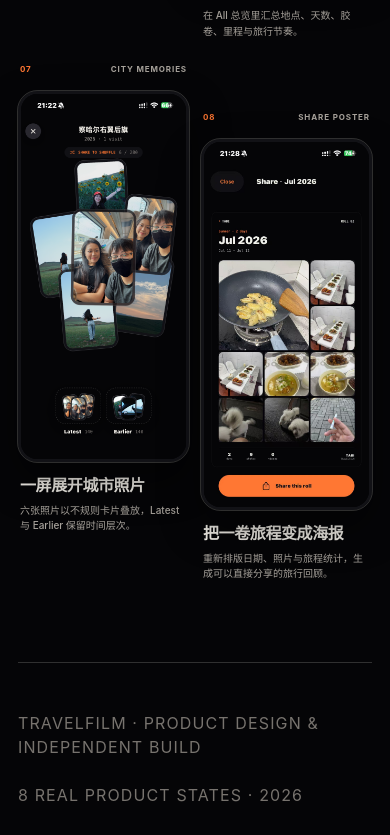
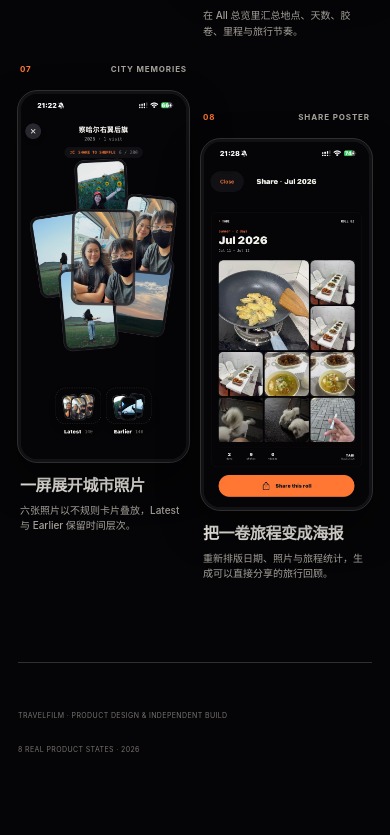
Before and after one commit to awoele/TravelFilm, a Next.js app: page / in a window 390 px wide. Shown: the part 2857-3692 px from the top of the page. After the commit the page ends 3640 px from the top, so only its background shows below. Built offline with nearby package versions, Linux system fonts and the light colour scheme; no server answers.

Commit message:
Reduce TravelFilm mobile footer type

```diff
--- a/app/globals.css
+++ b/app/globals.css
@@ -638,7 +638,13 @@ footer p { margin: 0; }
   .shot-copy { min-height: 0; padding: 14px 2px 24px; }
   .shot-copy h3 { font-size: 1rem; line-height: 1.18; letter-spacing: -.025em; }
   .shot-copy > p { margin-top: 8px; font-size: 10px; line-height: 1.55; }
-  footer { align-items: flex-start; flex-direction: column; }
+  footer {
+    align-items: flex-start;
+    flex-direction: column;
+    font-size: 7px;
+    line-height: 1.45;
+    letter-spacing: .055em;
+  }
 }
 
 @media (hover: none) {
```
Also changed, not shown: 1 other file (tests, documents, lock files or other folders).
